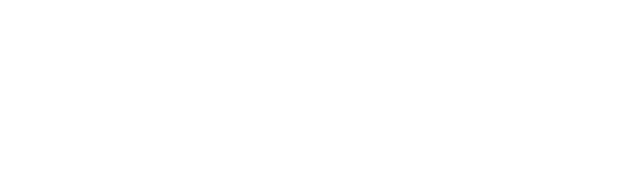
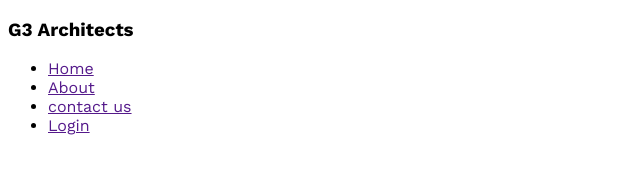
Before and after one commit to Abdullah3d/g3-archi-website, a plain HTML site: page index.html in a window 1280 px wide. Shown: the whole page, without its empty margins (0-640 px from the left). Drawn offline with nearby package versions, Linux system fonts and the light colour scheme.

Commit message:
work scans

```diff
--- a/index.html
+++ b/index.html
@@ -7,6 +7,25 @@
     <link rel="stylesheet" href="styles/architect.css">
 </head>
 <body>
+    <header>
+        <nav>
+            <h3>G3 Architects</h3>
+            <ul>
+                <li><a href="">Home</a></li>
+                <li><a href="">About</a></li>
+                <li><a href="">contact us</a></li>
+                <li><a href="">Login</a></li>
+
+            </ul>
+        </nav>
+
+    </header>
+    <main>
+
+    </main>
+    <footer>
+
+    </footer>
 
 </body>
 </html>
--- a/styles/architect.css
+++ b/styles/architect.css
@@ -0,0 +1,6 @@
+/* work scans front from google fronts */
+@import url('https://fonts.googleapis.com/css2?family=Work+Sans:wght@400;500;600;700;800&display=swap');
+
+* {
+    font-family: 'Work Sans', sans-serif;
+}
```
